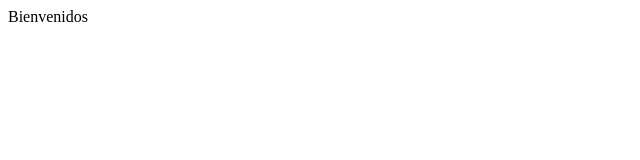
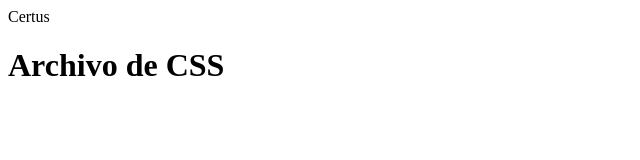
Before and after one commit to 75534797/RodrigoHuatuco.github.io, a plain HTML site: page index.html in a window 1280 px wide. Shown: the whole page, without its empty margins (0-640 px from the left). Drawn offline with Linux system fonts and the light colour scheme.

Commit message:
cambio 1

```diff
--- /dev/null
+++ b/bass.css
@@ -0,0 +1,4 @@
+h1 {
+    font-size: 5em;
+    color: blue;
+}
--- a/index.html
+++ b/index.html
@@ -4,10 +4,11 @@
     <meta charset="UTF-8">
     <meta http-equiv="X-UA-Compatible" content="IE=edge">
     <meta name="viewport" content="width=device-width, initial-scale=1.0">
-    <title>Certus Institute</title>
+    <title>Página principal</title>
+<head>Certus</head>
+<body>
+    <h1>Archivo de CSS</h1>
+    <p></p>
 
-</head>
-<body>
-    Bienvenidos
 </body>
 </html>
```
